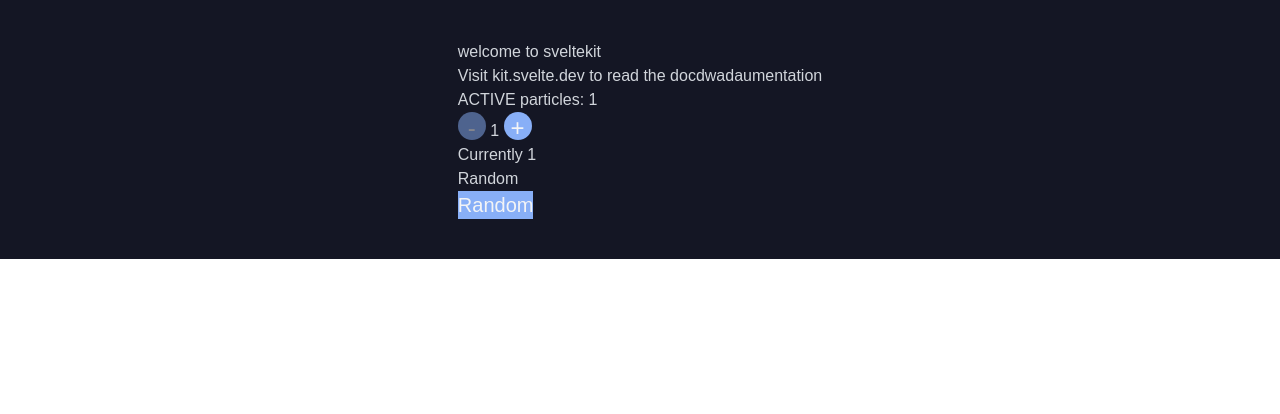
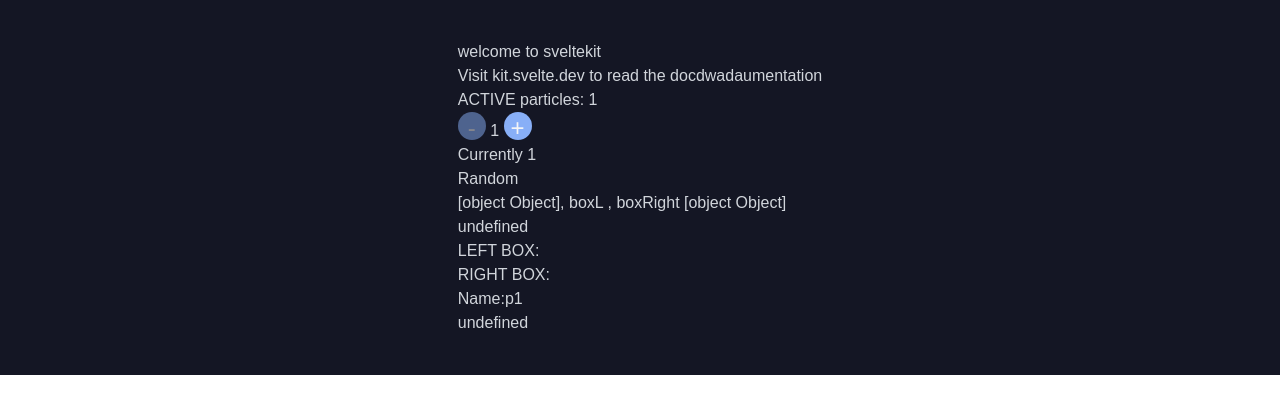
Before and after one commit to hyddeos/Entropy, a SvelteKit app: page / in a window 1280 px wide. Shown: the top 414 px of the page. Built offline with nearby package versions, Linux system fonts and the light colour scheme.

Commit message:
smallprogress

```diff
--- a/src/components/Box.svelte
+++ b/src/components/Box.svelte
@@ -1,4 +1,11 @@
 <script>
     export let particles;
-    console.log("Box Part", particles)
+    console.log("In BOX comp", particles)
 </script>
+
+<ul>
+    {#each particles as particle}
+        <li>Name:{particle.name}</li>
+        {console.log("In box Each running", particle)}
+    {/each}
+</ul>
--- a/src/components/Boxes.svelte
+++ b/src/components/Boxes.svelte
@@ -18,13 +18,37 @@
     let boxLeft = [];
     let boxRight = [];
 
+    $: liveParticles = particles.slice(0,active_particles)
+    $: {
+        console.log("$ Runs")
+        liveParticles.forEach((particle, index) => {
+            let side = randomBox(1, 3);
+            if (side === 1){
+                boxLeft.push(particle);
+                console.log("$ Push 1 LEFT", boxLeft)
+            }
+            else {
+                boxRight.push(particle);
+                console.log("$ Push 2 RIGHT", boxRight)
+            }
+        });
+    }
+
+    const updateArray = () => {
+        boxLeft.push(boxLeft[boxLeft.length - 1] + 1);
+        boxLeft = boxLeft;
+    };
+
     function randomBox(min, max) {
         min = Math.ceil(min);
         max = Math.floor(max);
         return Math.floor(Math.random() * (max - min) + min); // The maximum is exclusive and the minimum is inclusive
-    }
+    };
 
+
+/*
     function handleClickRandom() {
+        console.log("Runs ClickRandom")
         // Slice Particels depening on current active particels
         let liveParticles = particles.slice(0,active_particles)
         // Clear out boxes before random-process
@@ -43,11 +67,19 @@
         console.log("boxes", boxLeft, boxRight)
     }
 
+    <button class="bg-info text-base-100 text-xl h-7 w-35" on:click={handleClickRandom}>Random</button>
+    */
+</script>
 
-</script>
 <p>Currently {active_particles}</p>
 <p>Random</p>
-<button class="bg-info text-base-100 text-xl h-7 w-35" on:click={handleClickRandom}>Random</button>
+
 <div>
-    <Box particles={boxLeft}/><Box particels={boxRight} />
+    {liveParticles}, boxL {boxLeft}, boxRight {boxRight}
+    <p></p>
+    {console.log("boxes: Left", boxLeft, "Right",  boxRight)}
+    <p>
+        LEFT BOX:<Box particles={boxLeft}/>   RIGHT BOX:<Box particles={boxRight} />
+    </p>
+
 </div>
```
Also changed, not shown: src/styles/tailwind-output.css.
